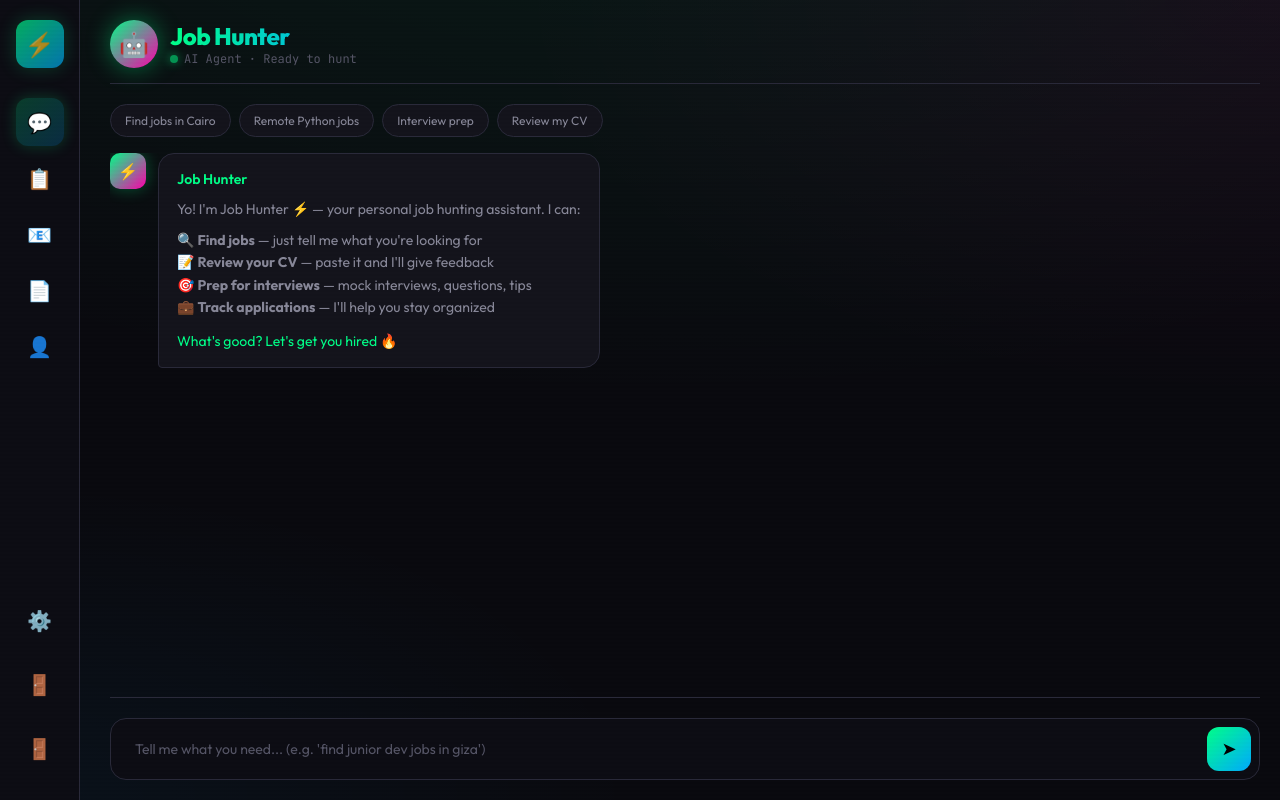
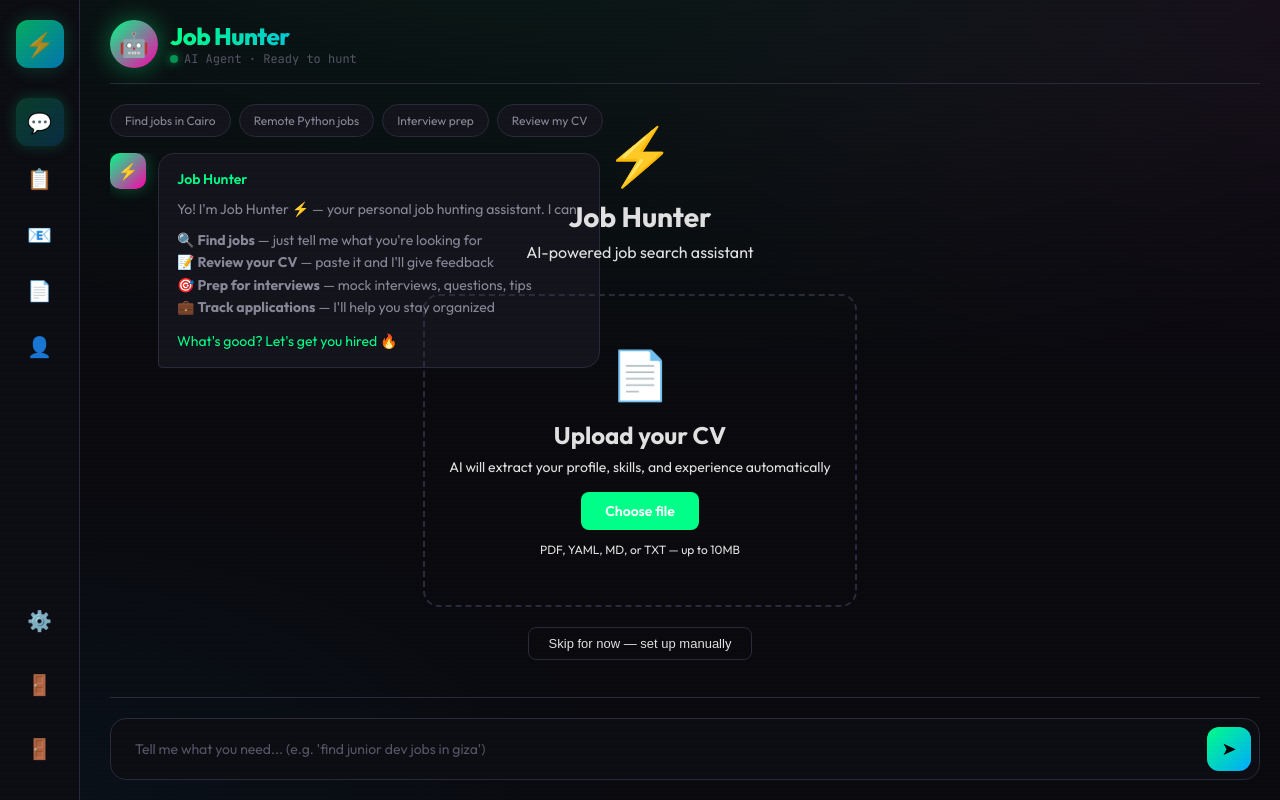
Before and after one commit to OssamaTaha/job-hunter-ai, a FastAPI app: page / in a window 1280 px wide. Run offline with FastAPI, Linux system fonts and the light colour scheme.

Commit message:
fix: onboarding shows by default (not hidden)

```diff
--- a/templates/index.html
+++ b/templates/index.html
@@ -1210,7 +1210,7 @@
 
 
 <!-- Onboarding Page (full screen, replaces app on first visit) -->
-<div id="onboardingPage" style="position:fixed;inset:0;z-index:9999;background:var(--bg);display:none;overflow-y:auto">
+<div id="onboardingPage" style="position:fixed;inset:0;z-index:9999;background:var(--bg);display:flex;overflow-y:auto">
   <div style="max-width:500px;margin:0 auto;padding:40px 20px;min-height:100vh;display:flex;flex-direction:column;justify-content:center">
 
     <!-- Logo -->
@@ -1730,6 +1730,8 @@ function showOnboarding() {
 function hideOnboarding() {
   const page = document.getElementById('onboardingPage');
   if (page) page.style.display = 'none';
+  // Also hide any other modals
+  document.querySelectorAll('[class*="modal"]').forEach(m => m.classList.add('hidden'));
 }
 
 function skipOnboarding() {
```
